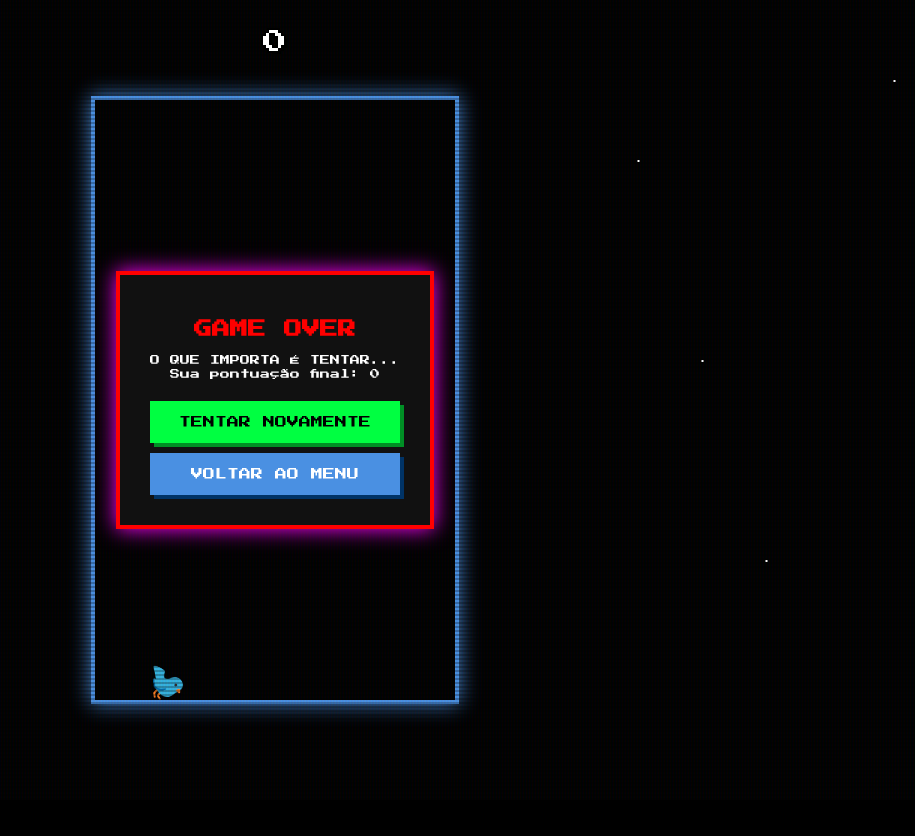
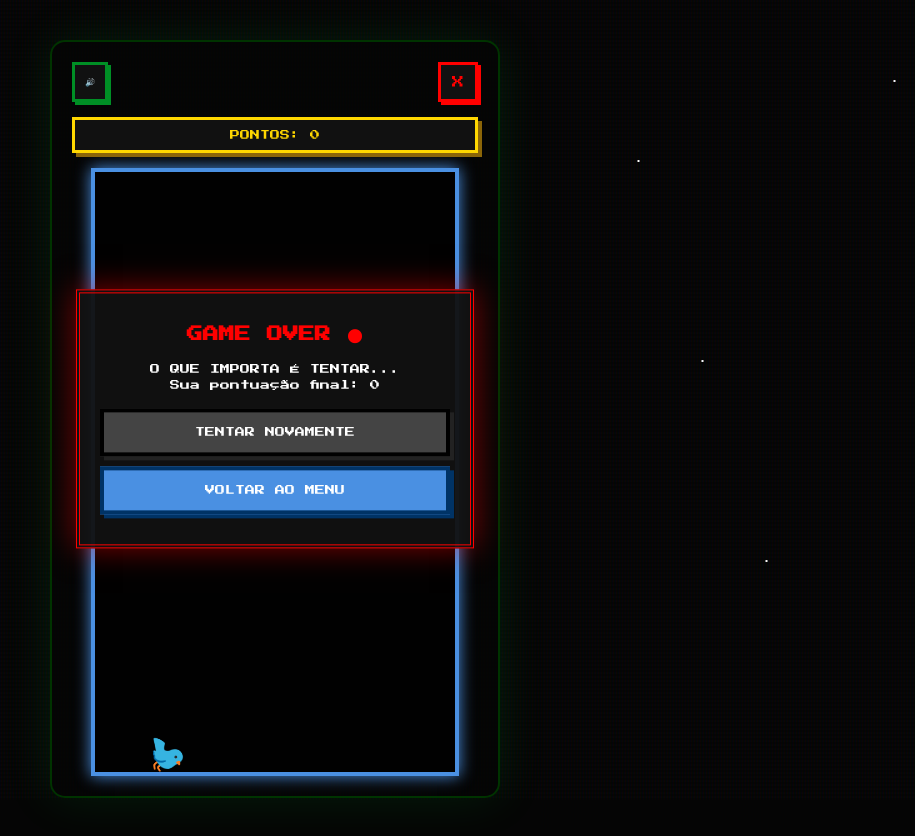
Before and after one commit to ProfPedroIP/josy, a plain HTML site: page love_bird.html in a window 1280 px wide. Both pictures are taken after a click on the button "VOAR 🐦". Shown: the whole page, without its empty margins (365-1280 px from the left). Before the commit the page ends 800 px from the top, so only its background shows below. Drawn offline with Linux system fonts and the light colour scheme; no server answers.

Commit message:
love_bird.html

```diff
--- a/love_bird.html
+++ b/love_bird.html
@@ -2,7 +2,7 @@
 <html lang="pt-br">
 <head>
     <meta charset="UTF-8">
-    <meta name="viewport" content="width=device-width, initial-scale=1.0, maximum-scale=1.0, user-scalable=no">
+    <meta name="viewport" content="width=device-width, initial-scale=1.0, maximum-scale=1.0, user-scalable=no, viewport-fit=cover">
     <link rel="manifest" href="manifest.json">
     <title>Love Bird: Josy & Pedro</title>
 
@@ -12,17 +12,21 @@
     <style>
         body {
             background: #050505; color: #00ff41; font-family: 'Press Start 2P', cursive;
-            margin: 0; padding: 0; display: flex; flex-direction: column; align-items: center;
-            justify-content: center; height: 100vh; overflow: hidden; background-color: #000;
+            margin: 0; display: flex; align-items: center; justify-content: center;
+            min-height: 100dvh; overflow-y: auto; /* Permite rolagem segura no PC */
+            position: relative; padding: 20px 0; box-sizing: border-box;
         }
 
+        /* FUNDO DE ESTRELAS PIXELADAS */
         .stars {
             position: fixed; top: 0; left: 0; width: 2px; height: 2px; background: transparent;
             box-shadow: 10vw 20vh #fff, 30vw 10vh #fff, 50vw 40vh #fff, 70vw 20vh #fff, 90vw 50vh #fff, 20vw 70vh #fff, 40vw 80vh #fff, 60vw 90vh #fff, 80vw 70vh #fff, 15vw 45vh #fff, 45vw 15vh #fff, 75vw 35vh #fff, 55vw 65vh #fff, 95vw 85vh #fff;
-            animation: spaceMove 50s linear infinite; z-index: 1;
+            animation: spaceMove 50s linear infinite; z-index: -1;
         }
+
         @keyframes spaceMove { from { transform: translateX(100vw); } to { transform: translateX(-100vw); } }
 
+        /* EFEITO CRT */
         body::before {
             content: " "; display: block; position: fixed; top: 0; left: 0; bottom: 0; right: 0;
             background: linear-gradient(rgba(18, 16, 16, 0) 50%, rgba(0, 0, 0, 0.25) 50%),
@@ -30,79 +34,166 @@
             z-index: 10; background-size: 100% 4px, 3px 100%; pointer-events: none;
         }
 
+        /* --- CÁPSULA RESPONSIVA PADRÃO --- */
+        #app-wrapper {
+            position: relative; width: 100%; max-width: 450px; min-height: 90dvh; height: auto;
+            display: flex; flex-direction: column; align-items: center; justify-content: flex-start;
+            z-index: 20; padding: max(20px, env(safe-area-inset-top)) 20px 20px 20px; box-sizing: border-box;
+        }
+
+        @media (min-width: 451px) {
+            #app-wrapper {
+                border: 2px solid #003300; border-radius: 15px;
+                box-shadow: 0 0 50px rgba(0, 255, 65, 0.1); background: rgba(5, 5, 5, 0.8);
+                margin: 20px 0; /* Descola do topo/fundo da tela no PC */
+            }
+        }
+
+        /* --- CONTROLES SUPERIORES --- */
+        .top-controls {
+            width: 100%; display: flex; justify-content: space-between; align-items: center;
+            margin-bottom: 15px; z-index: 50;
+        }
+
+        .btn-sound {
+            background: #111; color: #ff0000; border: 3px solid #a00000; padding: 10px;
+            font-family: 'Press Start 2P'; font-size: 8px; cursor: pointer;
+            box-shadow: 3px 3px 0px #a00000; transition: 0.3s; height: 40px;
+        }
+        .btn-sound.on { color: #00ff41; border-color: #008f25; box-shadow: 3px 3px 0px #008f25; }
+
+        .btn-close {
+            background: #111; color: #ff0000; border: 3px solid #ff0000;
+            width: 40px; height: 40px; display: flex; align-items: center; justify-content: center;
+            font-family: 'Press Start 2P'; font-size: 12px; cursor: pointer;
+            box-shadow: 3px 3px 0px #ff0000; transition: 0.3s;
+        }
+        .btn-close:hover { background: #ff0000; color: #fff; transform: scale(1.05); }
+
+        /* --- PLACAR CAIXA AMARELA --- */
+        .score-board {
+            background: #111; border: 3px solid #ffd700; padding: 10px 20px;
+            font-size: 10px; color: #ffd700; box-shadow: 4px 4px 0px #8b6508;
+            margin-bottom: 15px; text-align: center; width: 100%; box-sizing: border-box;
+            z-index: 50;
+        }
+
+        /* --- CONTAINER DO CANVAS (Para centralizar o Canvas e o Countdown) --- */
+        .canvas-container {
+            position: relative; width: 100%; max-width: 360px; display: flex; justify-content: center; align-items: center;
+        }
+
+        /* --- O CANVAS DO JOGO --- */
         canvas {
             background: rgba(0, 0, 0, 0.8);
             border: 4px solid #4a90e2;
-            box-shadow: 0 0 20px #4a90e2;
-            max-width: 100%;
-            max-height: 100%;
-            z-index: 5;
-            touch-action: none;
+            box-shadow: 0 0 15px #4a90e2;
+            width: 100%; height: auto; aspect-ratio: 360 / 600;
+            object-fit: contain;
+            z-index: 5; touch-action: none;
         }
 
-        #ui-layer {
-            position: fixed; top: 0; left: 0; width: 100%; height: 100%;
-            display: flex; flex-direction: column; align-items: center; justify-content: center;
-            z-index: 100;
-        }
-
-        .panel {
-            background: #111; border: 4px solid #ff00ff; padding: 30px;
-            box-shadow: 0 0 20px #ff00ff; max-width: 350px; text-align: center;
-        }
-
-        .btn {
-            margin-top: 20px; padding: 15px; background: #00ff41; color: #000;
-            border: none; font-family: 'Press Start 2P'; cursor: pointer; box-shadow: 4px 4px 0px #008f25;
-            width: 100%; display: block; text-decoration: none; box-sizing: border-box; font-size: 12px;
-        }
-        .btn-blue { background: #4a90e2; box-shadow: 4px 4px 0px #003366; color: white; margin-top: 10px; }
-
-        .hidden { display: none !important; }
-
-        #score-display {
-            position: absolute; top: 30px; left: 50%; transform: translateX(-50%);
-            z-index: 50; font-size: 24px; color: #fff; text-shadow: 3px 3px #000, -2px -2px 0 #000, 2px -2px 0 #000, -2px 2px 0 #000;
-        }
-
+        /* --- CONTAGEM REGRESSIVA --- */
         #countdown {
             position: absolute; font-size: 80px; color: #00ffff; z-index: 200;
             text-shadow: 5px 5px #000; display: none; pointer-events: none;
         }
+
+        /* --- OVERLAY INICIAL --- */
+        #overlay {
+            position: absolute; top: 0; left: 0; width: 100%; height: 100%;
+            background: rgba(0, 0, 0, 0.95); z-index: 100; border-radius: 13px;
+            display: flex; flex-direction: column; align-items: center; justify-content: center;
+            padding: 20px; box-sizing: border-box;
+        }
+
+        .popup-start {
+            border: 4px solid #ff00ff; padding: 30px; background: #111;
+            box-shadow: 0 0 20px #ff00ff; max-width: 400px; text-align: center;
+        }
+
+        .start-btn {
+            margin-top: 20px; padding: 15px; background: #00ff41; color: #000; width: 100%;
+            border: none; font-family: 'Press Start 2P'; cursor: pointer; box-shadow: 4px 4px 0px #008f25; font-size: 10px;
+        }
+
+        /* --- MENSAGENS DE MILESTONE E FIM DE JOGO --- */
+        .message-box {
+            position: absolute; top: 50%; left: 50%; transform: translate(-50%, -50%);
+            display: none; padding: 20px; background: rgba(17, 17, 17, 0.95);
+            width: 85%; max-width: 350px; animation: fadeIn 0.5s; z-index: 60; text-align: center;
+        }
+
+        #milestone-screen { border: 4px double #00ffff; box-shadow: 0 0 30px rgba(0, 255, 255, 0.5); }
+        #game-over { border: 4px double #ff0000; box-shadow: 0 0 30px rgba(255, 0, 0, 0.5); }
+
+        .msg-title-cyan { color: #00ffff; font-size: 16px; margin-bottom: 15px; }
+        .msg-title-red { color: #ff0000; font-size: 16px; margin-bottom: 15px; }
+        .msg-white { color: #ffffff; font-size: 10px; line-height: 1.6; margin-bottom: 15px; }
+
+        .btn {
+            padding: 15px 20px; font-family: 'Press Start 2P', cursive;
+            font-size: 10px; color: white; cursor: pointer; width: 100%; display: block; box-sizing: border-box; text-decoration: none; margin-bottom: 10px; text-align: center;
+        }
+
+        .btn-green { background: #00ff41; border: 4px solid #008f25; box-shadow: 4px 4px 0px #008f25; color: #000; }
+        .btn-restart-lose { background: #444; border: 4px solid #000; box-shadow: 4px 4px 0px #222; }
+        .btn-menu { background-color: #4a90e2; border: 4px solid #003366; box-shadow: 4px 4px 0px #003366; }
+
+        @keyframes fadeIn { from { opacity: 0; } to { opacity: 1; } }
     </style>
 </head>
 <body>
 
     <div class="stars"></div>
-    <div id="score-display">0</div>
-    <div id="countdown">3</div>
 
-    <canvas id="gameCanvas" width="360" height="600"></canvas>
+    <div id="app-wrapper">
 
-    <div id="ui-layer">
-        <!-- Tela de Início -->
-        <div id="start-screen" class="panel">
-            <h2 style="color: #ff00ff; font-size: 16px;">LOVE BIRD</h2>
-            <p style="font-size: 10px; line-height: 1.6; color: #fff; margin-top: 15px;">Faça o pássaro conquistar o amor chegando em 100 pontos clicando na tela ou apertando a tecla SPACE.</p>
-            <button class="btn" onclick="startGame()">VOAR 🐦</button>
+        <!-- CONTROLES SUPERIORES -->
+        <div class="top-controls">
+            <button id="btn-sound" class="btn-sound">🔇</button>
+            <button id="btn-close" class="btn-close" onclick="window.location.href='index.html'">X</button>
         </div>
 
-        <!-- Painel de Mensagens de Recorde -->
-        <div id="milestone-screen" class="panel hidden" style="border-color: #00ffff; box-shadow: 0 0 20px #00ffff;">
-            <h2 id="milestone-title" style="color: #00ffff; font-size: 18px;">MARCO ATINGIDO!</h2>
-            <p id="milestone-text" style="color: #fff; font-size: 12px; line-height: 1.6; margin: 15px 0;"></p>
-            <button class="btn" id="btn-continue" onclick="resumeWithCountdown()">CONTINUAR</button>
+        <!-- PLACAR PADRONIZADO CAIXA AMARELA -->
+        <div class="score-board" id="score-display">
+            PONTOS: 0
         </div>
 
-        <!-- Tela de Derrota -->
-        <div id="lose-screen" class="panel hidden" style="border-color: #ff0000;">
-            <h2 style="color: #ff0000; font-size: 18px;">GAME OVER</h2>
-            <p id="final-score-text" style="color: #fff; font-size: 10px; margin: 10px 0; line-height: 1.4;"></p>
-            <button class="btn" onclick="resetGame()">TENTAR NOVAMENTE</button>
-            <a href="index.html" class="btn btn-blue">VOLTAR AO MENU</a>
+        <!-- CANVAS E CONTAGEM REGRESSIVA -->
+        <div class="canvas-container">
+            <canvas id="gameCanvas" width="360" height="600"></canvas>
+            <div id="countdown">3</div>
         </div>
+
+        <!-- OVERLAY DE INÍCIO -->
+        <div id="overlay">
+            <div class="popup-start">
+                <h2 style="color: #ff00ff; font-size: 16px; margin-bottom: 15px;">LOVE BIRD</h2>
+                <p style="font-size: 10px; line-height: 1.6; color: #fff;">Faça o pássaro conquistar o amor chegando em 100 pontos.</p>
+                <p style="font-size: 10px; color: #00ffff; margin-top: 10px;">Clique na tela ou aperte a tecla SPACE para voar!</p>
+                <button class="start-btn" onclick="iniciarMissao()">VOAR 🐦</button>
+            </div>
+        </div>
+
+        <!-- TELA DE MARCO (MILESTONE) -->
+        <div id="milestone-screen" class="message-box">
+            <h2 id="milestone-title" class="msg-title-cyan">MARCO ATINGIDO!</h2>
+            <p id="milestone-text" class="msg-white"></p>
+            <button class="btn btn-green" id="btn-continue" onclick="resumeWithCountdown()">CONTINUAR</button>
+        </div>
+
+        <!-- TELA DE DERROTA -->
+        <div id="game-over" class="message-box">
+            <h2 class="msg-title-red">GAME OVER 🌑</h2>
+            <p id="final-score-text" class="msg-white"></p>
+            <button class="btn btn-restart-lose" onclick="resetGame()">TENTAR NOVAMENTE</button>
+            <a href="index.html" class="btn btn-menu">VOLTAR AO MENU</a>
+        </div>
+
     </div>
 
+    <!-- Áudios -->
     <audio id="bgTrack" loop><source src="assets/sounds/love_bird.mp3" type="audio/mpeg"></audio>
     <audio id="soundJump"><source src="assets/sounds/pulo.wav" type="audio/wav"></audio>
     <audio id="soundPoint"><source src="assets/sounds/ponto.wav" type="audio/wav"></audio>
@@ -115,12 +206,22 @@
         const scoreDisplay = document.getElementById('score-display');
         const countdownEl = document.getElementById('countdown');
 
-        const uiLayer = document.getElementById('ui-layer');
-        const startScreen = document.getElementById('start-screen');
+        const overlay = document.getElementById('overlay');
         const milestoneScreen = document.getElementById('milestone-screen');
-        const loseScreen = document.getElementById('lose-screen');
+        const gameOverDiv = document.getElementById('game-over');
+        const btnSound = document.getElementById('btn-sound');
 
         const track = document.getElementById('bgTrack');
+
+        // Lógica do Som
+        track.volume = 0.5;
+        btnSound.addEventListener('click', () => {
+            if (track.paused) {
+                track.play(); btnSound.innerHTML = "🔊"; btnSound.classList.add("on");
+            } else {
+                track.pause(); btnSound.innerHTML = "🔇"; btnSound.classList.remove("on");
+            }
+        });
 
         function playSound(id) {
             const sound = document.getElementById(id);
@@ -176,12 +277,12 @@
             if(e.type === 'touchstart' || e.type === 'mousedown') e.preventDefault();
 
             player.velocity = jumpLift;
-            playSound('soundJump');
+            if(btnSound.classList.contains("on")) playSound('soundJump');
         }
 
         canvas.addEventListener('mousedown', jump);
         canvas.addEventListener('touchstart', jump, {passive: false});
-        window.addEventListener('keydown', jump); // Escuta o teclado
+        window.addEventListener('keydown', jump);
 
         function drawMarioPipe(x, y, width, height, isTopPipe) {
             const capHeight = 24;
@@ -219,7 +320,7 @@
         }
 
         function drawPixelHeart(cx, cy, scale, alpha) {
-            ctx.fillStyle = `rgba(255, 77, 109, ${alpha})`; // Rosa choque
+            ctx.fillStyle = `rgba(255, 77, 109, ${alpha})`;
             const w = heartMatrix[0].length;
             const h = heartMatrix.length;
             const startX = cx - (w * scale) / 2;
@@ -251,15 +352,13 @@
             if (isEndingCutscene) {
                 endingTimer++;
 
-                // Animação de crescimento do coração
                 let heartScale = Math.min(20, endingTimer * 0.2);
                 let heartAlpha = Math.min(1, endingTimer / 60);
                 drawPixelHeart(canvas.width/2, canvas.height/2, heartScale, heartAlpha);
 
-                // Passarinho 1 (Josy) voando pro centro
                 player.x += (canvas.width/2 - 30 - player.x) * 0.05;
                 player.y += (canvas.height/2 - player.y) * 0.05;
-                player.velocity = 0; // Para de cair
+                player.velocity = 0;
 
                 ctx.save();
                 ctx.translate(player.x, player.y);
@@ -270,24 +369,22 @@
                 ctx.fillText("🐦", 0, 0);
                 ctx.restore();
 
-                // Passarinho 2 (Pedro/Amor) aparecendo no centro
                 ctx.save();
                 ctx.translate(canvas.width/2 + 30, canvas.height/2);
                 ctx.font = "35px Arial";
                 ctx.textAlign = "center";
                 ctx.textBaseline = "middle";
-                ctx.globalAlpha = heartAlpha; // Aparece junto com o coração
+                ctx.globalAlpha = heartAlpha;
                 ctx.fillText("🐦", 0, 0);
                 ctx.restore();
 
-                // Após 3 segundos de animação, exibe a mensagem!
                 if (endingTimer === 180) {
                     showMilestone(100);
-                    isEndingCutscene = false; // Desliga a animação para preparar o retorno
+                    isEndingCutscene = false;
                 }
 
                 animationId = requestAnimationFrame(loop);
-                return; // Pula o resto da física
+                return;
             }
 
             // ==========================================
@@ -298,7 +395,6 @@
 
             if (player.y < 0) { player.y = 0; player.velocity = 0; }
 
-            // DESENHAR O PÁSSARO (Espelhado para a direita)
             ctx.save();
             ctx.translate(player.x + player.width/2, player.y + player.height/2);
             let rotation = Math.min(Math.PI / 4, Math.max(-Math.PI / 4, (player.velocity * 0.1)));
@@ -331,19 +427,18 @@
 
                 if (pipe.x + pipe.width < player.x && !pipe.passed) {
                     score++;
-                    scoreDisplay.innerText = score;
+                    scoreDisplay.innerText = "PONTOS: " + score;
                     pipe.passed = true;
-                    playSound('soundPoint');
+                    if(btnSound.classList.contains("on")) playSound('soundPoint');
                     updateDifficulty();
 
-                    // GATILHO DA CUTSCENE DOS 100 PONTOS
                     if (score === 100 && !cutsceneDone) {
                         cutsceneDone = true;
                         isEndingCutscene = true;
                         endingTimer = 0;
-                        pipes = []; // Limpa os canos da tela!
+                        pipes = [];
                         track.pause();
-                        playSound('soundWin');
+                        if(btnSound.classList.contains("on")) playSound('soundWin');
                     } else if(milestones[score] && score !== 100) {
                         showMilestone(score);
                     }
@@ -366,35 +461,35 @@
             isPausedForMilestone = true;
             track.pause();
 
-            if(s !== 100) playSound('soundWin');
+            if(s !== 100 && btnSound.classList.contains("on")) playSound('soundWin');
 
             document.getElementById('milestone-text').innerText = milestones[s];
 
-            // Muda o texto do botão se for o modo impossível
             let btn = document.getElementById('btn-continue');
             if (s === 100) {
                 btn.innerText = "MODO IMPOSSÍVEL 🔥";
                 btn.style.background = "#ff0000";
                 btn.style.color = "#fff";
+                btn.style.borderColor = "#a00000";
+                btn.style.boxShadow = "4px 4px 0px #a00000";
             } else {
                 btn.innerText = "CONTINUAR";
                 btn.style.background = "#00ff41";
                 btn.style.color = "#000";
+                btn.style.borderColor = "#008f25";
+                btn.style.boxShadow = "4px 4px 0px #008f25";
             }
 
-            uiLayer.classList.remove('hidden');
-            milestoneScreen.classList.remove('hidden');
+            milestoneScreen.style.display = 'block';
         }
 
         function resumeWithCountdown() {
-            milestoneScreen.classList.add('hidden');
-            uiLayer.classList.add('hidden');
+            milestoneScreen.style.display = 'none';
 
-            // REPOSICIONA O PÁSSARO PARA EVITAR MORTE INSTANTÂNEA
             player.x = 50;
             player.y = 300;
             player.velocity = 0;
-            pipes = []; // Limpa os canos para ela ter tempo de respirar
+            pipes = [];
 
             countdownEl.style.display = 'block';
             let count = 3;
@@ -408,32 +503,39 @@
                     clearInterval(timer);
                     countdownEl.style.display = 'none';
                     isPausedForMilestone = false;
-                    track.play();
+                    if(btnSound.classList.contains("on")) track.play();
                     loop();
                 }
             }, 800);
         }
 
+        function iniciarMissao() {
+            overlay.style.display = 'none';
+            if(btnSound.classList.contains("on")) {
+                track.play();
+            } else {
+                btnSound.innerHTML = "🔊";
+                btnSound.classList.add("on");
+                track.play();
+            }
+            startGame();
+        }
+
         function startGame() {
-            uiLayer.classList.add('hidden');
-            startScreen.classList.add('hidden');
-            milestoneScreen.classList.add('hidden');
-            loseScreen.classList.add('hidden');
+            milestoneScreen.style.display = 'none';
+            gameOverDiv.style.display = 'none';
 
             score = 0; frames = 0;
             currentPipeSpeed = 3.5;
             currentPipeGap = 160;
             pipes = [];
-            scoreDisplay.innerText = "0";
+            scoreDisplay.innerText = "PONTOS: 0";
             player.x = 50;
             player.y = 300;
             player.velocity = 0;
 
             isEndingCutscene = false;
             cutsceneDone = false;
-
-            track.volume = 0.5;
-            track.play().catch(e=>{});
 
             isPlaying = true;
             isPausedForMilestone = false;
@@ -444,14 +546,12 @@
             isPlaying = false;
             cancelAnimationFrame(animationId);
             track.pause();
-            playSound('soundHit');
+            if(btnSound.classList.contains("on")) playSound('soundHit');
 
-            // GATILHO FIREBASE: SALVA O RECORDE
             if(window.registrarRecorde) window.registrarRecorde(score, 'love_bird_max');
 
             document.getElementById('final-score-text').innerText = "O QUE IMPORTA É TENTAR...\nSua pontuação final: " + score;
-            uiLayer.classList.remove('hidden');
-            loseScreen.classList.remove('hidden');
+            gameOverDiv.style.display = 'block';
         }
 
         function resetGame() {
@@ -459,7 +559,7 @@
         }
     </script>
 
-    <!-- MOTOR DO FIREBASE (Adicionado antes do fechamento do body) -->
+    <!-- MOTOR DO FIREBASE -->
     <script type="module">
         import { initializeApp } from "https://www.gstatic.com/firebasejs/10.8.1/firebase-app.js";
         import { getAuth, onAuthStateChanged } from "https://www.gstatic.com/firebasejs/10.8.1/firebase-auth.js";
@@ -480,28 +580,17 @@
         const db = getDatabase(app);
         let userUID = null;
 
-        // Fica de olho se o jogador está logado
         onAuthStateChanged(auth, (user) => {
             if (user) userUID = user.uid;
         });
 
-        // Função para somar vitórias
-        window.registrarVitoria = async function(nomeDoJogo) {
-            if (!userUID) return;
-            const dbRef = ref(db, `usuarios/${userUID}/estatisticas/${nomeDoJogo}`);
-            const snapshot = await get(dbRef);
-            const atual = snapshot.val() || 0;
-            set(dbRef, atual + 1);
-        };
-
-        // Função para salvar pontuação máxima (Recordes)
         window.registrarRecorde = async function(pontos, nomeDoJogo) {
             if (!userUID) return;
             const dbRef = ref(db, `usuarios/${userUID}/estatisticas/${nomeDoJogo}`);
             const snapshot = await get(dbRef);
             const recordeAntigo = snapshot.val() || 0;
             if (pontos > recordeAntigo) {
-                set(dbRef, pontos); // Só salva se o ponto novo for maior que o antigo
+                set(dbRef, pontos);
             }
         };
     </script>
```
